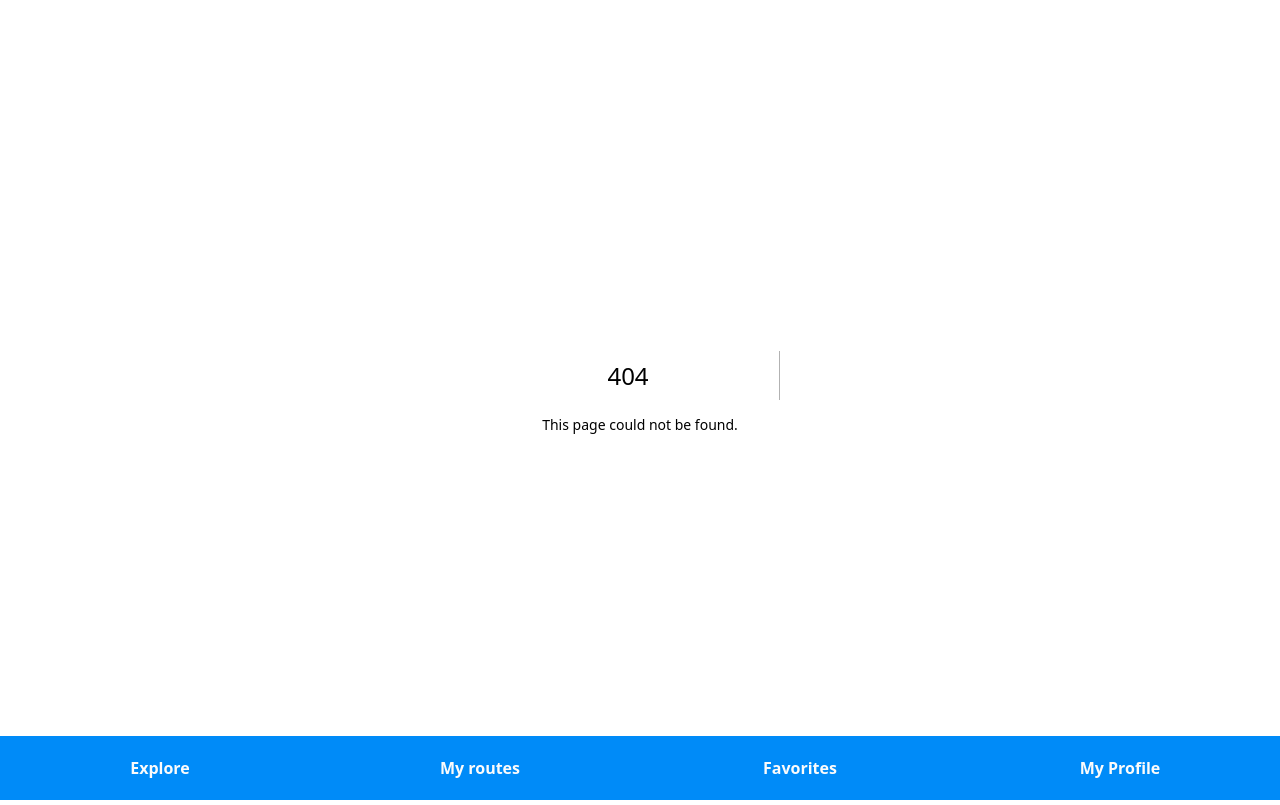
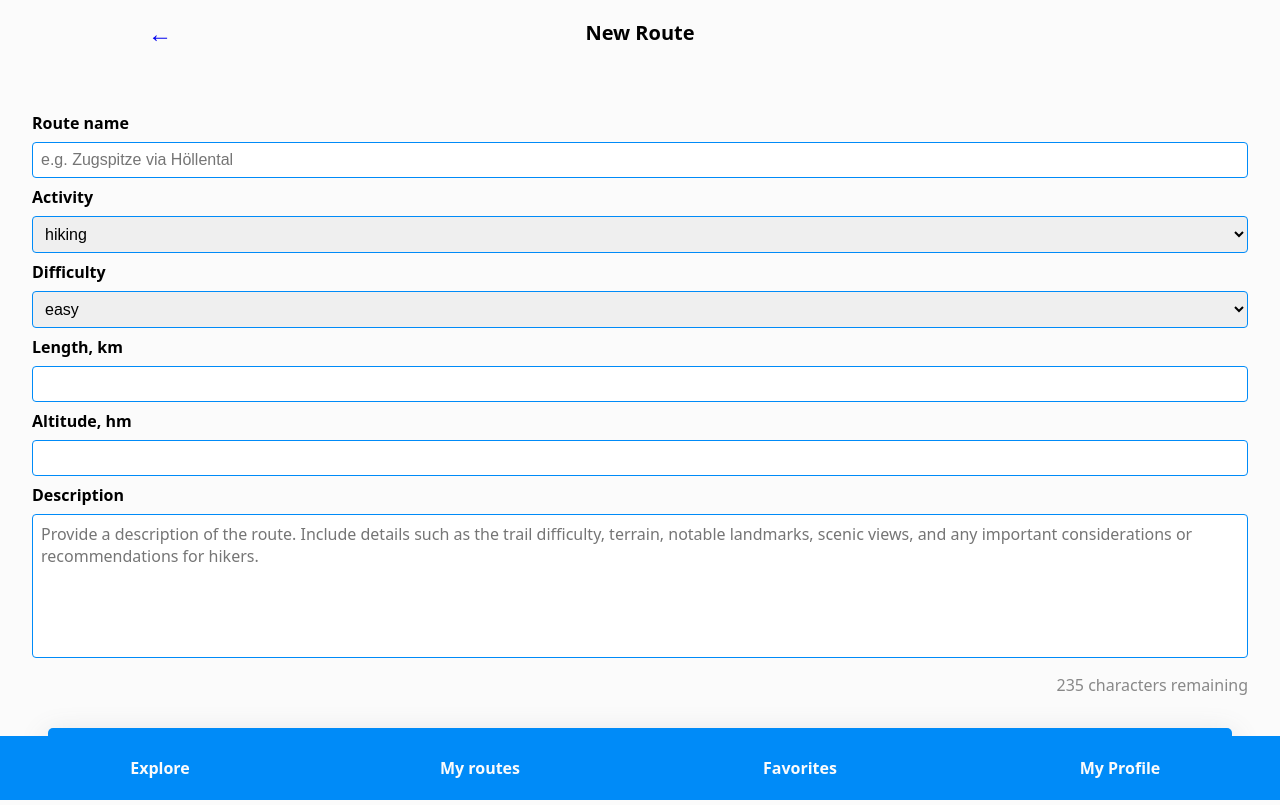
Before and after one commit to Dariastep/Lamo-hiking-app-capstone-project, a Next.js app: page /createRoute in a window 1280 px wide. Before the commit this address had no page. Built offline with nearby package versions, Linux system fonts and the light colour scheme.

Commit message:
create a new page createRoute

```diff
--- a/components/CommonButton/index.js
+++ b/components/CommonButton/index.js
@@ -1,7 +1,11 @@
 import styled from "styled-components";
 
-export default function CommonButton({ ButtonName }) {
-  return <StyledButton>{ButtonName}</StyledButton>;
+export default function CommonButton({ ButtonName, disabled, onClick }) {
+  return (
+    <StyledButton type="submit" disabled={disabled} onClick={onClick}>
+      {ButtonName}
+    </StyledButton>
+  );
 }
 
 const StyledButton = styled.button`
@@ -17,4 +21,11 @@ const StyledButton = styled.button`
   &:hover {
     box-shadow: rgba(0, 0, 0, 0.35) 0px 5px 15px;
   }
+
+  ${(props) =>
+    props.disabled &&
+    `
+  opacity: 1;
+    cursor: pointer;
+  `}
 `;
--- a/components/RouteCard/index.js
+++ b/components/RouteCard/index.js
@@ -62,6 +62,7 @@ const RouteCardHeading = styled.h2`
 const StyledImage = styled(Image)`
   max-width: 100%;
   height: auto;
+  width: auto;
   border-radius: 10px;
 `;
 const RouteInfo = styled.div`
--- a/components/RouteForm/index.js
+++ b/components/RouteForm/index.js
@@ -1,13 +1,16 @@
 import styled from "styled-components";
 import CommonButton from "../CommonButton";
 import { useState } from "react";
+import { useRouter } from "next/router";
 
 const descriptonPlaceholder =
   "Provide a description of the route. Include details such as the trail difficulty, terrain, notable landmarks, scenic views, and any important considerations or recommendations for hikers.";
 const maxDescriptionLength = 235;
 
-export default function RouteForm({ onRouteCreated, myRoutes }) {
+export default function RouteForm({ onRouteCreated }) {
+  const router = useRouter();
   const [description, setDescription] = useState("");
+  const [isDisabled, setIsDisabled] = useState(false);
 
   function handleDescriptionChange(event) {
     setDescription(event.target.value);
@@ -17,6 +20,7 @@ export default function RouteForm({ onRouteCreated, myRoutes }) {
     event.preventDefault();
     const formData = new FormData(event.target);
     const data = Object.fromEntries(formData);
+    setIsDisabled(!isDisabled);
 
     try {
       const response = await fetch("/api/routes/", {
@@ -30,7 +34,8 @@ export default function RouteForm({ onRouteCreated, myRoutes }) {
         const newRoute = await response.json();
         onRouteCreated(newRoute);
         event.target.reset(); // Reset the form fields
-        event.target.elements[0].focus();
+        setDescription(""); // Reset the description state
+        router.push("/myRoutes");
       }
     } catch (error) {
       console.error("Failed to create a new route:", error);
@@ -74,15 +79,14 @@ export default function RouteForm({ onRouteCreated, myRoutes }) {
         placeholder={descriptonPlaceholder}
         required
         value={description}
-        minLength="10"
         maxLength={maxDescriptionLength}
-        rows="10"
+        rows="7"
         onChange={handleDescriptionChange}
       />
       <CharactersLeft>
         {maxDescriptionLength - description.length} characters remaining
       </CharactersLeft>
-      <CommonButton type="submit" ButtonName="Create a new route">
+      <CommonButton ButtonName="Create a new route" disabled={isDisabled}>
         {/*  {defaultData ? "Update place" : "Add place"} */}
       </CommonButton>
     </FormContainer>
@@ -118,6 +122,13 @@ const FormTextArea = styled.textarea`
   border: 1px solid var(--secondary-color);
   border-radius: 4px;
   font-size: 1rem;
+  resize: none;
+
+  ::placeholder {
+    font-family: system-ui, -apple-system, BlinkMacSystemFont, "Segoe UI",
+      Roboto, Oxygen, Ubuntu, Cantarell, "Open Sans", "Helvetica Neue",
+      sans-serif;
+  }
 `;
 const CharactersLeft = styled.p`
   text-align: right;
--- a/components/RoutesPage/index.js
+++ b/components/RoutesPage/index.js
@@ -22,12 +22,11 @@ export default function RoutesPage() {
 
   function handleRouteCreated(newRoute) {
     setMyRoutes((prevRoutes) => [...prevRoutes, newRoute]);
-    console.log("New route:", newRoute);
   }
 
   return (
     <>
-      <RouteForm onRouteCreated={handleRouteCreated} myRoutes={myRoutes} />
+      {/*   <RouteForm onRouteCreated={handleRouteCreated} myRoutes={myRoutes} /> */}
       {myRoutes.length > 0 && (
         <List role="list">
           {myRoutes.map((route) => (
--- a/components/SearchBar/index.js
+++ b/components/SearchBar/index.js
@@ -9,7 +9,6 @@ export default function SearchBar({
   return (
     <SearchBarWrapper>
       <SearchInput
-        defaultValue={searchQuery}
         autoFocus={true}
         type="text"
         aria-label="search field"
--- /dev/null
+++ b/pages/createRoute.js
@@ -0,0 +1,30 @@
+import styled from "styled-components";
+import Header from "../components/Header";
+import BackButton from "../components/BackButton/index.js";
+import RouteForm from "../components/RouteForm";
+import { useRouter } from "next/router";
+import { useState } from "react";
+
+export default function CreateRoutePage() {
+    const [myRoutes, setMyRoutes] = useState([]);
+    const router = useRouter();
+
+    function handleRouteCreated(newRoute) {
+      setMyRoutes((prevRoutes) => [...prevRoutes, newRoute]);
+      router.push("/myRoutes");
+    }
+return (
+    <div>
+      <Header title="New Route" BackButton={BackButton} />
+      <MainSection>
+      <RouteForm  onRouteCreated={handleRouteCreated} />
+      </MainSection>
+    </div>
+  );
+}
+
+const MainSection = styled.div`
+  margin-top: 6rem;
+  display: flex;
+  flex-direction: column;
+`;
--- a/pages/myProfile.js
+++ b/pages/myProfile.js
@@ -3,6 +3,7 @@ import Header from "../components/Header/index.js";
 import styled from "styled-components";
 import Profile from "../components/Profile";
 import useSWR from "swr";
+
 
 export default function MyProfile() {
   const { data: userProfile, error } = useSWR("api/profile");
```
Also changed, not shown: pages/myRoutes.js (+50 -2 lines).
